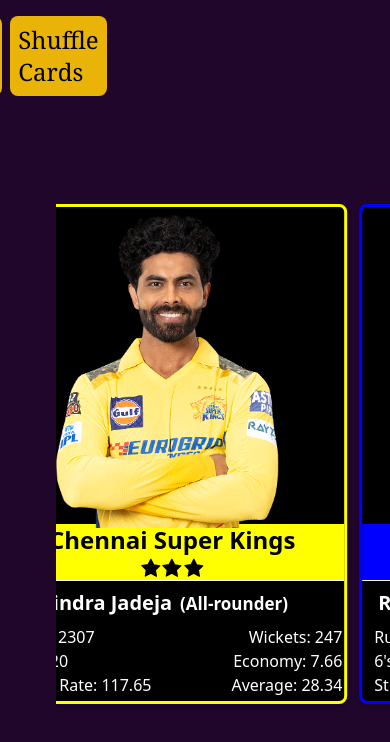
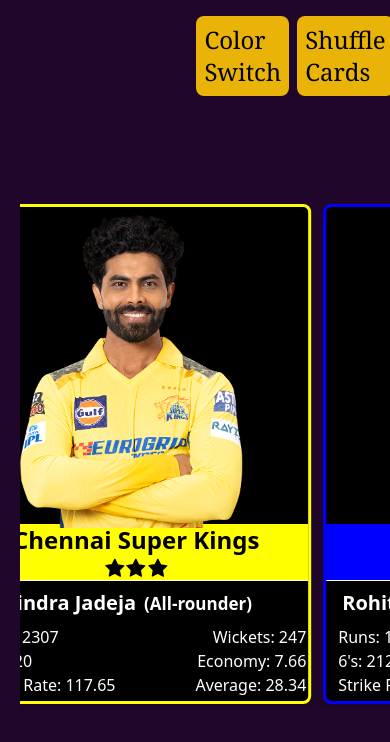
Before and after one commit to srvjha/MAP_Frontend_Challenge_01, a React (Vite) app: page / in a window 390 px wide. Shown: the top 742 px of the page. Built offline with nearby package versions, Linux system fonts and the light colour scheme.

Commit message:
update tailwind css

```diff
--- a/src/App.jsx
+++ b/src/App.jsx
@@ -53,12 +53,12 @@
       <div className="bg-[#1F062A] min-h-screen flex flex-col max-w-screen-2xl mx-auto">
 
         <div className="py-2">
-        <div className=' flex flex-row space-x-2 text-2xl  text-white justify-center items-center sm:ml-[500px]  p-2 rounded-full mr-[500px]'>
+        <div className=' flex flex-row space-x-2 text-2xl  text-white justify-center items-center sm:ml-[500px] ml-[200px] p-2 rounded-full sm:mr-[500px]'>
         <div className='bg-yellow-500 hover:bg-yellow-200 text-black font-medium font-serif sm:p-2  md:p-2 p-2 rounded-lg cursor-pointer' onClick={()=>handleToggle()}>Color Switch</div>
         <div className='bg-yellow-500  hover:bg-yellow-200  text-black font-medium font-serif  sm:p-2  md:p-2  p-2 rounded-lg cursor-pointer' onClick={()=>handleShuffle()}>Shuffle Cards</div>
        </div>
         </div>
-        <div className='flex-grow mt-20 overflow-x-auto ml-14 '>
+        <div className='flex-grow mt-20 overflow-x-auto ml-5 '>
            {/* For smooth seamless scrolling created utlitiy in tailwind config.js
            thats why we are 2 times rendering */}
           <div className=' flex overflow-hidden space-x-16 group'>
```
